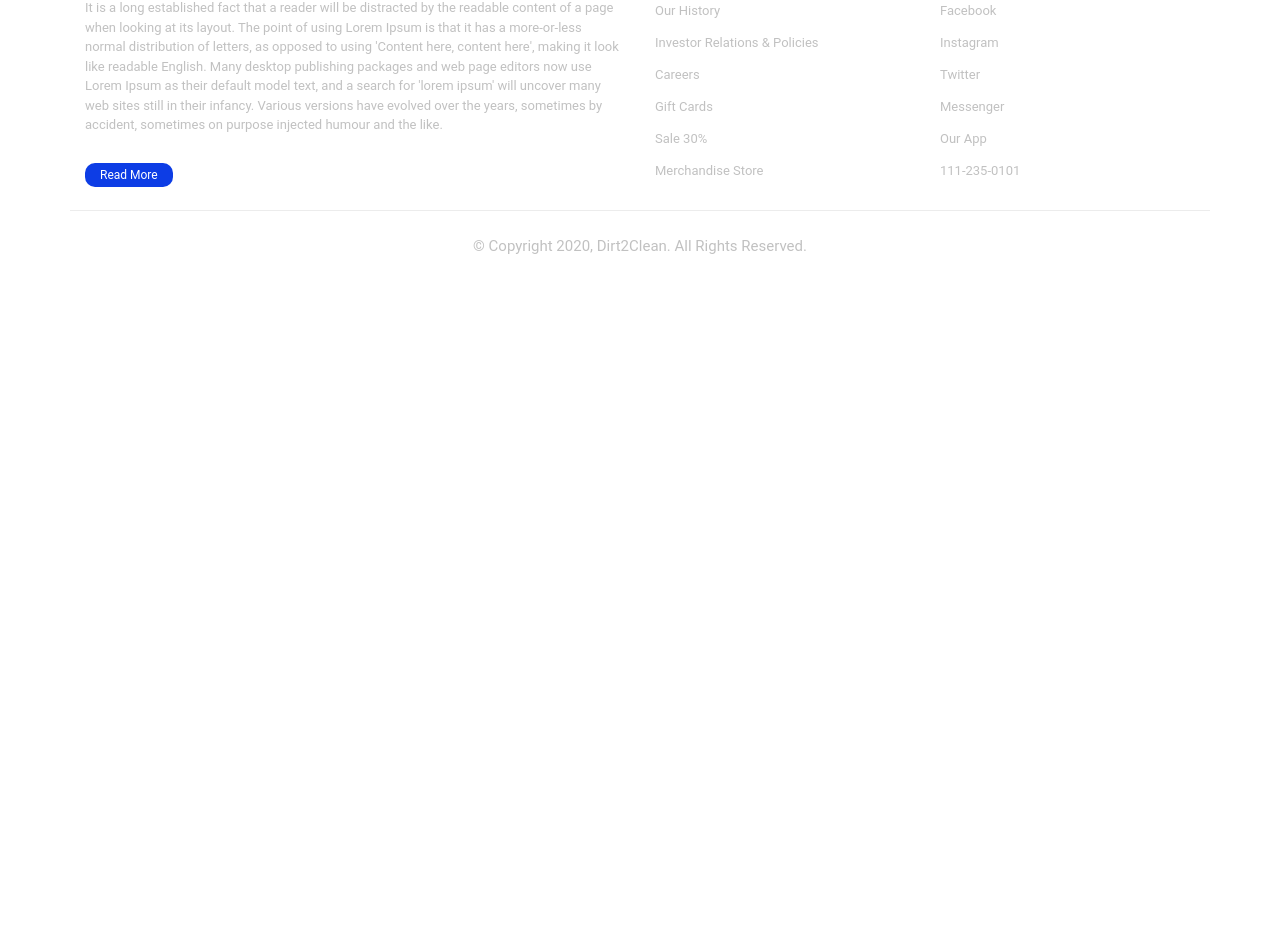
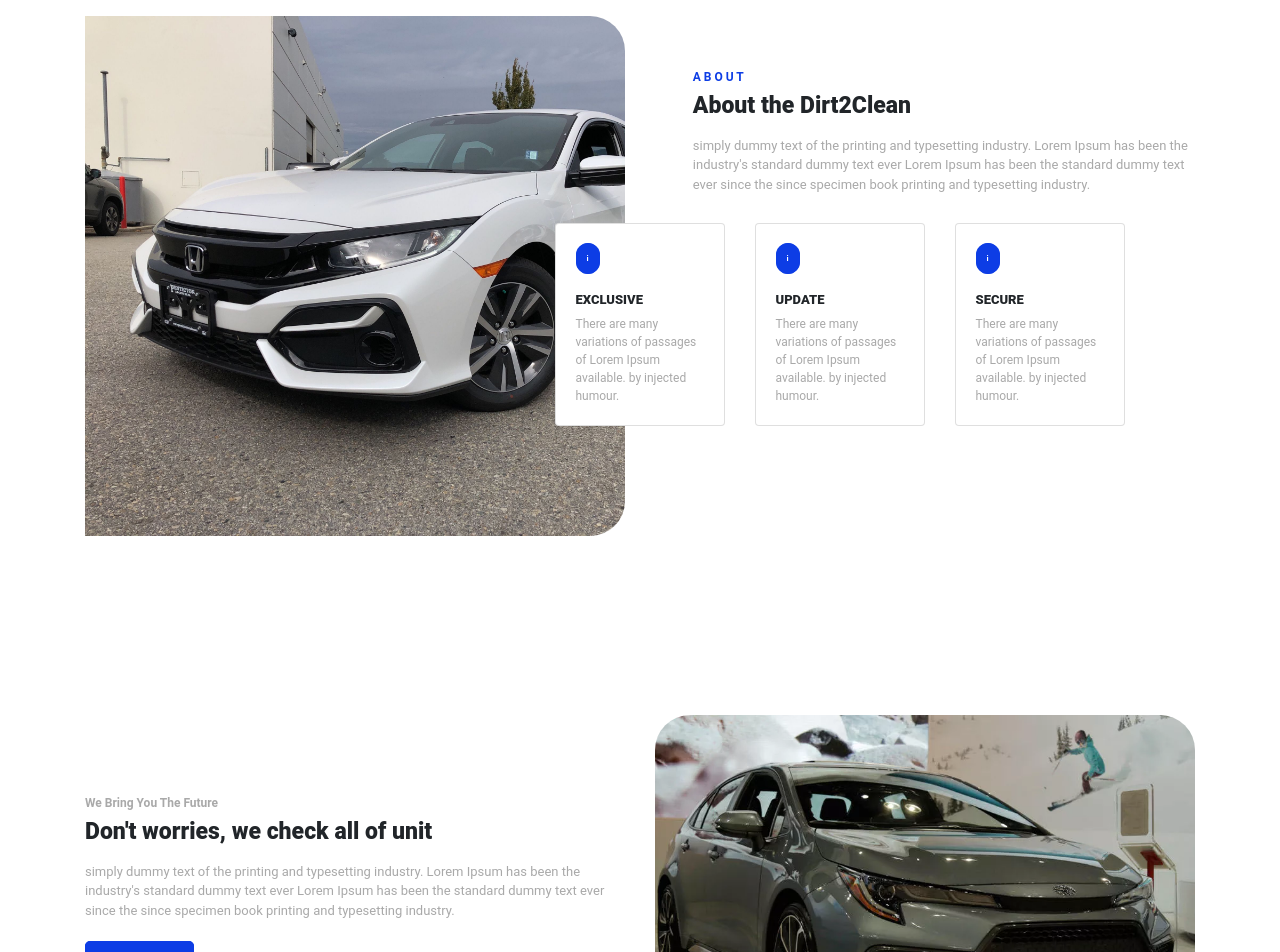
Before and after one commit to muhammadidreesshaikh/autowash-app, a React (Create React App) app: page / in a window 1280 px wide. Shown: the part 658-1610 px from the top of the page. Before the commit the page ends 925 px from the top, so only its background shows below. Built offline with nearby package versions, Linux system fonts and the light colour scheme.

Commit message:
check section and about section done

```diff
--- a/src/App.css
+++ b/src/App.css
@@ -1,7 +1,7 @@
 :root {
   --color-blue: #0d3de5;
   --color-black: #020202;
-  --color-gry: #c1c1c1;
+  --color-gry: #a9a9a9;
   --color-white: #ffff;
 }
 
--- a/src/assets/css/home.css
+++ b/src/assets/css/home.css
@@ -0,0 +1,114 @@
+.about{
+    padding: 7% 0;
+}
+
+.about .image{
+    position: relative;
+}
+
+.about .image img{
+    width: 100%;
+    height: 65vh;
+    object-fit: cover;
+    object-position: left;
+    border-radius: 0 35px 35px 0px;
+}
+
+.about .heading{
+    padding: 10% 0px 0 7%;
+}
+
+.about .heading h6{
+    font-size: 12px;
+    font-weight: 700;
+    color: var(--color-blue);
+}
+
+.about .heading h1{
+    font-size: 23px;
+    font-weight: 800;
+}
+
+.about .heading p{
+    color: var(--color-gry);
+    font-size: 13px;
+}
+
+.about .heading .box{
+    padding-top: 5%;
+    position: absolute;
+    width: 100%;
+    left: -15%;
+}
+
+.about .box .card-body a{
+    border: 1px solid var(--color-blue);
+    border-radius: 30px;
+    padding: 10px;
+    font-size: 8px;
+    background-color: var(--color-blue);
+    color: var(--color-white);
+    font-weight: bold;
+}
+
+.about .box .card .card-body h4{
+    font-size: 13px;
+    font-weight: 800;
+}
+
+.about .box .card .card-body p{
+    font-size: 12px;
+    color: var(--color-gry);
+    padding-top: 8px;
+}
+
+.check{
+    padding: 7% 0;
+}
+
+.check .heading{
+    padding-top: 15%;
+}
+
+.check .heading h6{
+    font-size: 12px;
+    font-weight: 700;
+    color: var(--color-gry);
+}
+
+.check .heading h1{
+    font-size: 23px;
+    font-weight: 800;
+}
+
+.check .heading p{
+    color: var(--color-gry);
+    font-size: 13px;
+}
+
+.check .heading .button a{
+    border: 1px solid var(--color-blue);
+    border-radius: 5px;
+    padding: 7px 12px;
+    font-size: 13px;
+    background-color: var(--color-blue);
+    color: var(--color-white);
+    transition: 0.5s;
+
+}
+
+.check .heading .button a:hover{
+    background-color: var(--color-black);
+    border: 1px solid var(--color-black);
+    opacity: 0.5s;
+    transition: 0.5s;
+    color: var(--color-white);
+}
+
+.check .image img{
+    width: 100%;
+    height: 50vh;
+    object-fit: cover;
+    object-position: center;
+    border-radius: 35px;
+}
--- a/src/components/Home.js
+++ b/src/components/Home.js
@@ -1,6 +1,8 @@
 import React from 'react';
 import Slider from '../shared/Slider';
 import '../assets/css/home.css';
+import about from '../assets/img/about.jpg'
+import check from '../assets/img/check.webp'
 // import { Link } from 'react-router-dom';
 
 class Home extends React.Component {
@@ -27,10 +29,93 @@
             <div>
                 <Slider />
                 <section>
-                    <p>Home Home Home</p>
+                    <div className="about">
+                        <div className="container">
+                            <div className="row">
 
-                    {/* <Link to="/contact">View All Deals</Link> */}
+                                <div className="col-12 col-md-6 col-lg-6">
+                                    <div className="image">
+                                            <img src={about} />
+                                    </div>
+                                </div>
+
+                                <div className="col-12 col-md-6 col-lg-6">
+                                    <div className="heading">
+                                        <h6>A B O U T</h6>
+                                        <h1 className="pt-2">About the Dirt2Clean</h1>
+                                        <p className="pt-3">simply dummy text of the printing and typesetting industry. Lorem Ipsum has been the industry's standard dummy text ever Lorem Ipsum has been the standard dummy text ever since the since specimen book printing and typesetting industry.</p>
+
+                                        <div className="box">
+                                            <div className="row">
+
+                                                <div className="col-md-4 col-lg-4">
+                                                    <div className="card">
+                                                        <div className="card-body">
+                                                            <a href="#">i</a>
+                                                            <h4 className="pt-4">EXCLUSIVE</h4>
+                                                            <p>There are many variations of passages of Lorem Ipsum available. by injected humour.</p>
+                                                        </div>
+                                                    </div>
+                                                </div>
+
+                                                <div className="col-md-4 col-lg-4">
+                                                    <div className="card">
+                                                        <div className="card-body">
+                                                            <a href="#">i</a>
+                                                            <h4 className="pt-4">UPDATE</h4>
+                                                            <p>There are many variations of passages of Lorem Ipsum available. by injected humour.</p>
+                                                        </div>
+                                                    </div>
+                                                </div>
+
+                                                <div className="col-md-4 col-lg-4">
+                                                    <div className="card">
+                                                        <div className="card-body">
+                                                            <a href="#">i</a>
+                                                            <h4 className="pt-4">SECURE</h4>
+                                                            <p>There are many variations of passages of Lorem Ipsum available. by injected humour.</p>
+                                                        </div>
+                                                    </div>
+                                                </div>
+
+                                            </div>
+                                        </div>
+                                    </div>
+                                </div>
+
+                            </div>
+                        </div>
+                    </div>
+
+                    <div className="check">
+                        <div className="container">
+                            <div className="row">
+
+                                <div className="col-12 col-md-6 col-lg-6">
+                                    <div className="heading">
+                                        <h6>We Bring You The Future</h6>
+                                        <h1 className="pt-2">Don't worries, we check all of unit</h1>
+                                        <p className="pt-3">simply dummy text of the printing and typesetting industry. Lorem Ipsum has been the industry's standard dummy text ever Lorem Ipsum has been the standard dummy text ever since the since specimen book printing and typesetting industry.</p>
+
+                                        <div className="button pt-4">
+                                            <a href="#">Discover More</a>
+                                        </div>
+                                    </div>
+                                </div>
+
+                                <div className="col-12 col-md-6 col-lg-6">
+                                    <div className="image">
+                                            <img src={check} />
+                                    </div>
+                                </div>
+
+                            </div>
+                        </div>
+                    </div>
+
                 </section>
+
+                {/* <Link to="/contact">View All Deals</Link> */}
             </div>
         );
     }
```
Also changed, not shown: src/assets/img/about.jpg (added), src/assets/img/check.webp (added).
